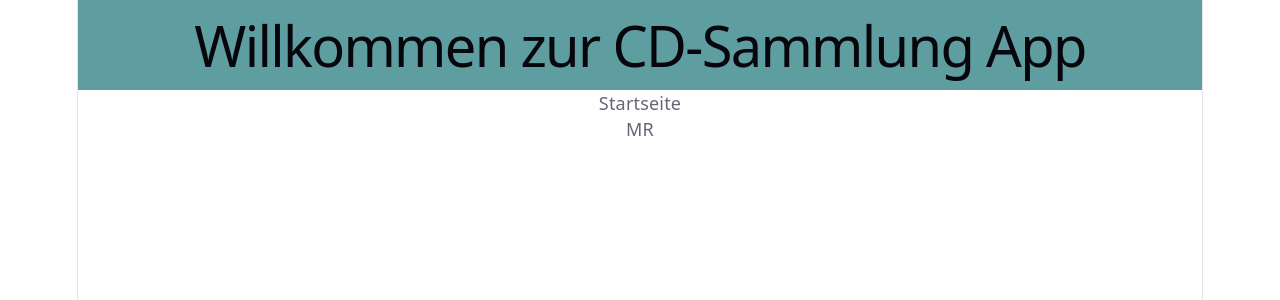
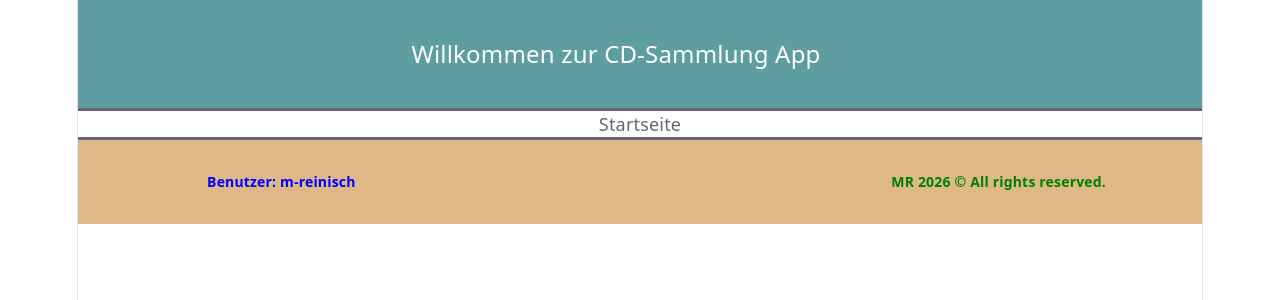
Before and after one commit to m-reinisch/CDCollectionProject, a React (Vite) app in the folder frontend/: page / in a window 1280 px wide. Shown: the top 300 px of the page. Built offline with nearby package versions, Linux system fonts and the light colour scheme; the HTML template or start-up script is replaced by a standard one.

Commit message:
Footer implemented

```diff
--- a/frontend/src/App.css
+++ b/frontend/src/App.css
@@ -1,3 +1,46 @@
 header {
   background-color: cadetblue;
 }
+
+.app-header {
+  min-height: 76px;
+  display: grid;
+  grid-template-columns: 1fr auto auto;
+  gap: 24px;
+  align-items: center;
+  padding: 16px 32px;
+  border-bottom: 3px solid;
+}
+
+.title {
+  color: white;
+  font-size: 24px;
+}
+
+footer {
+  background-color: burlywood;
+}
+
+.app-footer {
+  min-height: 56px;
+  display: grid;
+  grid-template-columns: 1fr 1fr 1fr;
+  align-items: center;
+  padding: 14px 24px;
+  border-top: 3px solid;
+  font-size: 14px;
+  font-weight: 800;
+  text-align: center;
+}
+
+.app-user {
+  color: blue;
+}
+
+.error-message {
+  color: red;
+}
+
+.impressum {
+  color: green;
+}
--- a/frontend/src/App.tsx
+++ b/frontend/src/App.tsx
@@ -3,16 +3,27 @@ import Header from "./components/Header.tsx";
 import {Route, Routes} from "react-router-dom";
 import LandingPage from "./components/LandingPage.tsx";
 import Footer from "./components/Footer.tsx";
+import {useEffect, useState} from "react";
 
 function App() {
+  const [page, setPage] = useState<string>("landing");
+  const [appUser, setAppUser] = useState<string | null | undefined>(undefined)
+
+  const loadUser = () => {
+    setAppUser("m-reinisch")
+  }
+
+  useEffect(() => {
+    loadUser()
+  }, []);
 
   return (
     <>
-      <Header key={"Kopf"} />
+      <Header pageType={page} key={"head"} />
       <Routes>
-        <Route path="/" element={<LandingPage />} />
+        <Route path="/" element={<LandingPage />} key={"land"} />
       </Routes>
-      <Footer key={"baseline"} />
+      <Footer userName={appUser} errorMessage={""} key={"baseline"} />
     </>
   )
 }
--- a/frontend/src/components/Footer.tsx
+++ b/frontend/src/components/Footer.tsx
@@ -1,7 +1,14 @@
-export default function Footer() {
+type FooterProps = {
+    userName: string | null | undefined,
+    errorMessage: string
+}
+
+export default function Footer(props: Readonly<FooterProps>) {
     return (
-        <footer className="App-footer">
-            MR
+        <footer className="app-footer">
+            <div className="app-user">Benutzer: {props.userName}</div>
+            <div className="error-message">{props.errorMessage}</div>
+            <div className="impressum">MR 2026 © All rights reserved.</div>
         </footer>
     )
 }
--- a/frontend/src/components/Header.tsx
+++ b/frontend/src/components/Header.tsx
@@ -1,7 +1,28 @@
-export default function Header() {
+import {useEffect, useState} from "react";
+
+type HeaderProps = {
+    pageType: string
+}
+
+// Wird noch für die anderen Seiten erweitert
+export default function Header(props: Readonly<HeaderProps>) {
+    const [title, setTitle] = useState<string>("")
+
+    function onLoad(){
+        if(props.pageType === "landing"){
+            setTitle("Willkommen zur CD-Sammlung App")
+        }  else {
+            setTitle("Test")
+        }
+    }
+
+    useEffect(() => {
+        onLoad()
+    }, []);
+
     return(
-        <header className="App-header">
-            <h1>Willkommen zur CD-Sammlung App</h1>
+        <header className="app-header">
+            <div className="title">{title}</div>
         </header>
     )
 }
```
